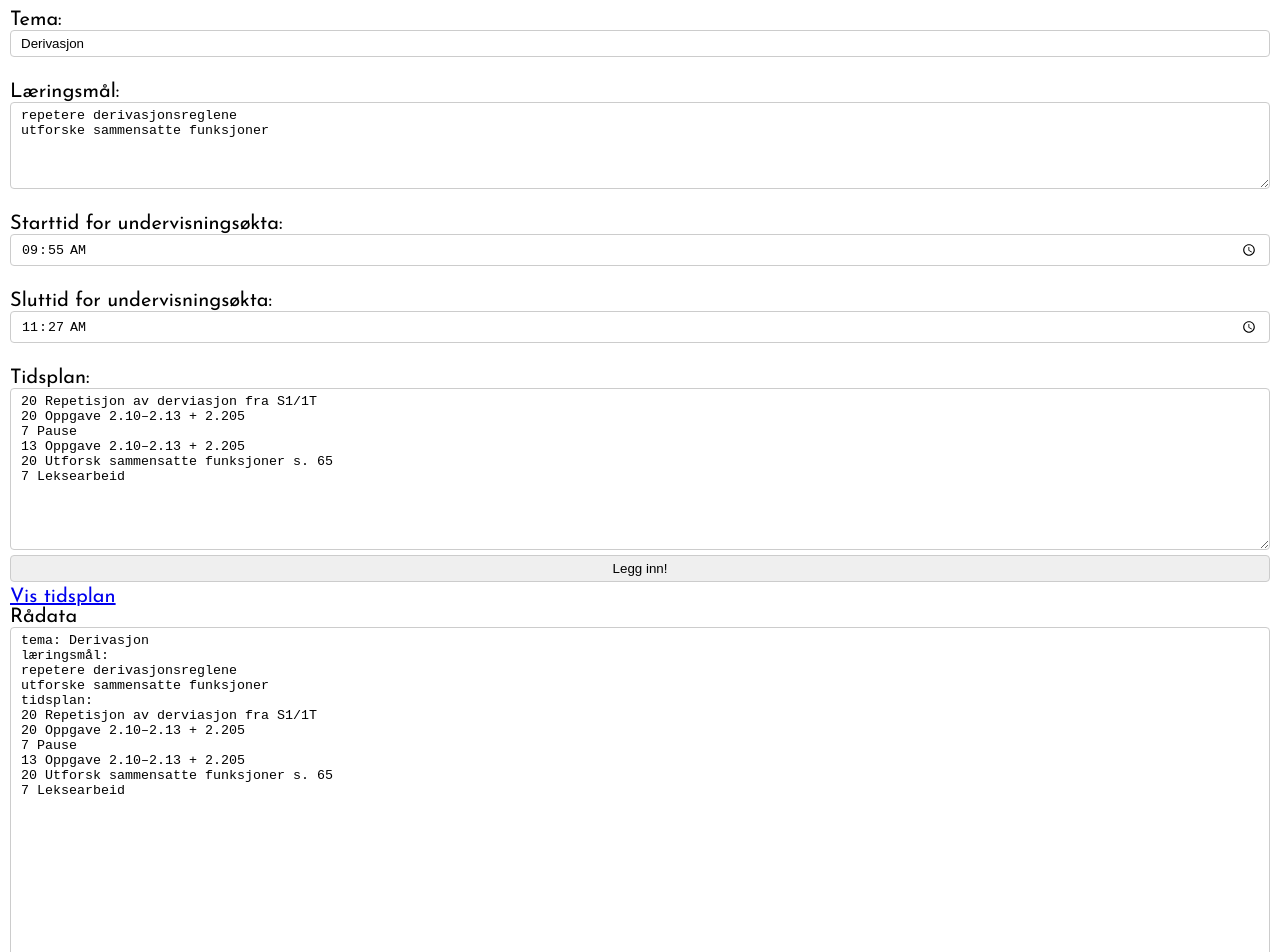
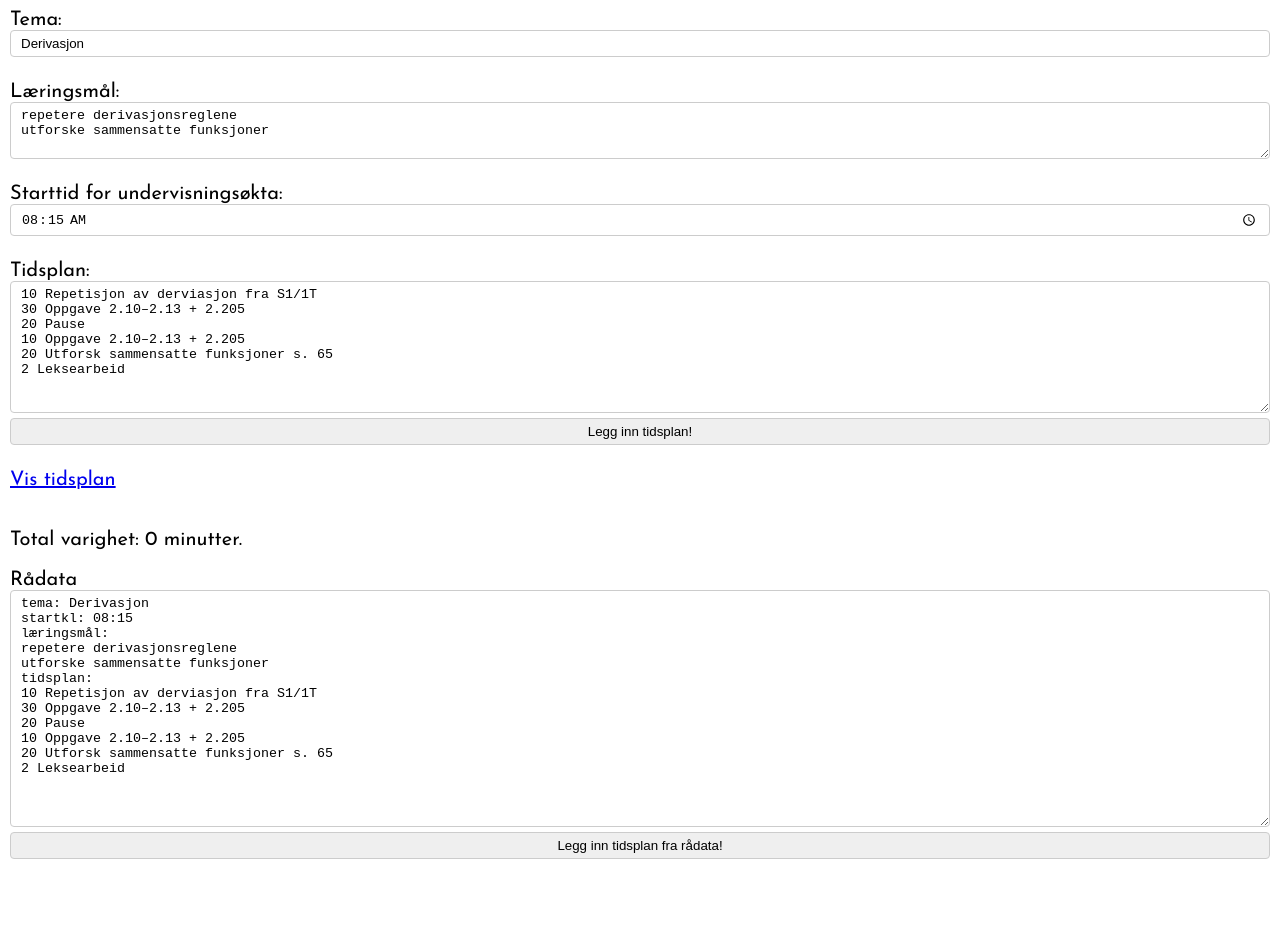
Before and after one commit to stalegjelsten/tidsplan-for-undervisning, a SvelteKit app: page /legg-tidsplan in a window 1280 px wide. Shown: the top 952 px of the page. After the commit the page ends 874 px from the top, so only its background shows below. Built offline with nearby package versions, Linux system fonts and the light colour scheme.

Commit message:
working dynamic page

```diff
--- a/src/routes/legg-tidsplan/+page.svelte
+++ b/src/routes/legg-tidsplan/+page.svelte
@@ -1,6 +1,6 @@
 <script>
 	import { tidsplan_inndata } from '../../stores';
-	const formatLaeringsmaal = (inndata) => {
+	const formaterLaeringsmaal = (inndata) => {
 		let result = '';
 		for (let i = 0; i < inndata.length; i++) {
 			const element = inndata[i];
@@ -8,95 +8,94 @@
 		}
 		return result.slice(0, -1);
 	};
-	$: combinedTextarea = [
-		'tema: ' + $tidsplan_inndata.tema,
-		'læringsmål:',
-		$tidsplan_inndata.laeringsmaal.join('\n'),
-		'tidsplan:',
-		placeHolderTidsplan
-	].join('\n');
 
-	const formatTidsplan = (inndata) => {
+	let totalVarighet = 0;
+
+	const formaterTidsplan = (inndata) => {
 		let result = '';
 		for (let i = 0; i < inndata.length; i++) {
 			const element = inndata[i];
-			let starttid = new Date();
-			starttid.setHours(Number(element.startkl.slice(0, 2)));
-			starttid.setMinutes(Number(element.startkl.slice(3, 5)));
-			let sluttid = new Date();
-			sluttid.setHours(Number(element.sluttkl.slice(0, 2)));
-			sluttid.setMinutes(Number(element.sluttkl.slice(3, 5)));
-			const diff = sluttid - starttid;
-			result = result + String(Math.round(diff / 60 / 1000)) + ' ' + element.innhold + '\n';
+			result = result + element.varighet + ' ' + element.innhold + '\n';
 		}
 		return result.slice(0, -1);
 	};
-	let placeHolderLaeringsmaal = formatLaeringsmaal($tidsplan_inndata.laeringsmaal);
-	let placeHolderTidsplan = formatTidsplan($tidsplan_inndata.tidsplan);
+
+	let placeHolderLaeringsmaal = formaterLaeringsmaal($tidsplan_inndata.laeringsmaal);
+	let placeHolderTidsplan = formaterTidsplan($tidsplan_inndata.tidsplan);
 	let placeHolderTema = $tidsplan_inndata.tema;
-	let placeHolderStart = $tidsplan_inndata.tidsplan[0].startkl;
-	let placeHolderSlutt = $tidsplan_inndata.tidsplan[$tidsplan_inndata.tidsplan.length - 1].sluttkl;
+	let placeHolderStart = $tidsplan_inndata.startkl;
 
-	const saveTidsplan = () => {
-		console.log(placeHolderLaeringsmaal.split('\n'));
+	const lagKombinertTekstfelt = () => {
+		return [
+			'tema: ' + $tidsplan_inndata.tema,
+			'startkl: ' + $tidsplan_inndata.startkl,
+			'læringsmål:',
+			$tidsplan_inndata.laeringsmaal.join('\n'),
+			'tidsplan:',
+			placeHolderTidsplan
+		].join('\n');
+	};
+
+	const lagreTidsplan = () => {
 		let laeringsmaal = placeHolderLaeringsmaal.split('\n');
 		const tidsplanRawArray = placeHolderTidsplan.split('\n');
 		let nyTidsplan = [];
-		const startTime = new Date();
-		startTime.setHours(Number(placeHolderStart.slice(0, 2)));
-		startTime.setMinutes(Number(placeHolderStart.slice(3, 5)));
-		let sluttDato = new Date();
-		sluttDato.setHours(Number(placeHolderSlutt.slice(0, 2)));
-		sluttDato.setMinutes(Number(placeHolderSlutt.slice(3, 5)));
-		const lessonDuration = Math.round((sluttDato - startTime) / 60 / 1000);
-		sluttDato = startTime;
+		let kumulativVarighet = 0;
 		for (let i = 0; i < tidsplanRawArray.length; i++) {
 			const element = tidsplanRawArray[i];
 			const id = i + 1;
-			let minStartkl = placeHolderStart;
-			if (i > 0) {
-				minStartkl = nyTidsplan[i - 1].sluttkl;
-			}
-			let minSluttkl = placeHolderSlutt;
-			const tempStarttid = sluttDato;
-			if (i == 0) {
-				sluttDato = new Date(
-					startTime.getTime() + Number(tidsplanRawArray[0].split(' ')[0]) * 60 * 1000
-				);
-				minSluttkl =
-					('0' + String(sluttDato.getHours())).slice(-2) +
-					':' +
-					('0' + String(sluttDato.getMinutes())).slice(-2);
-			} else if (i < tidsplanRawArray.length - 1 && i > 0) {
-				sluttDato = new Date(
-					sluttDato.getTime() + Number(tidsplanRawArray[i].split(' ')[0]) * 60 * 1000
-				);
-				minSluttkl =
-					('0' + String(sluttDato.getHours())).slice(-2) +
-					':' +
-					('0' + String(sluttDato.getMinutes())).slice(-2);
-			} else {
-				sluttDato = new Date();
-				sluttDato.setHours(Number(placeHolderSlutt.slice(0, 2)));
-				sluttDato.setMinutes(Number(placeHolderSlutt.slice(3, 5)));
-			}
-			const [first, ...innholdArray] = element.split(' ');
-			const bolkDuration = Math.round((sluttDato - tempStarttid) / 60 / 1000);
-
+			const [varighet, ...innholdArray] = element.split(' ');
 			nyTidsplan.push({
 				id: String(id),
-				startkl: minStartkl,
-				sluttkl: minSluttkl,
-				andel: Math.round((bolkDuration / lessonDuration) * 100),
+				varighet: Number(varighet),
 				innhold: innholdArray.join(' ')
 			});
+			kumulativVarighet += Number(varighet);
 		}
 		tidsplan_inndata.set({
 			tema: placeHolderTema,
+			startkl: $tidsplan_inndata.startkl,
 			laeringsmaal: laeringsmaal,
+			varighet: kumulativVarighet,
 			tidsplan: nyTidsplan
 		});
+		totalVarighet = kumulativVarighet;
+		combinedTextarea = lagKombinertTekstfelt();
 	};
+
+	const lagreRaadata = () => {
+		const raadataArray = combinedTextarea.split('\n');
+		const laeringsmaalIndex = raadataArray.indexOf('læringsmål:');
+		const tidsplanIndex = raadataArray.indexOf('tidsplan:');
+		const raadataTidsplanArray = raadataArray.slice(tidsplanIndex + 1, raadataArray.length - 1);
+		let nyTidsplan = [];
+		let kumulativVarighet = 0;
+		for (let i = 0; i < raadataTidsplanArray.length; i++) {
+			const element = raadataTidsplanArray[i];
+			const id = i + 1;
+			const [varighet, ...innholdArray] = element.split(' ');
+			nyTidsplan.push({
+				id: String(id),
+				varighet: Number(varighet),
+				innhold: innholdArray.join(' ')
+			});
+			kumulativVarighet += Number(varighet);
+		}
+		tidsplan_inndata.set({
+			tema: raadataArray[0].slice(6),
+			startkl: raadataArray[1].slice(9),
+			laeringsmaal: raadataArray.slice(laeringsmaalIndex + 1, tidsplanIndex),
+			varighet: kumulativVarighet,
+			tidsplan: nyTidsplan
+		});
+		totalVarighet = kumulativVarighet;
+		placeHolderLaeringsmaal = formaterLaeringsmaal($tidsplan_inndata.laeringsmaal);
+		placeHolderTema = $tidsplan_inndata.tema;
+		placeHolderStart = $tidsplan_inndata.startkl;
+		placeHolderTidsplan = formaterTidsplan($tidsplan_inndata.tidsplan);
+	};
+
+	let combinedTextarea = lagKombinertTekstfelt();
 </script>
 
 <head>
@@ -116,7 +115,7 @@
 	<textarea
 		name="laeringsmaal"
 		cols="50"
-		rows="5"
+		rows="3"
 		placeholder="Det første læringsmålet"
 		bind:value={placeHolderLaeringsmaal}
 	/>
@@ -126,25 +125,26 @@
 	<input type="time" name="starttid" bind:value={placeHolderStart} />
 	<br />
 
-	<label for="sluttid">Sluttid for undervisningsøkta:</label>
-	<input type="time" name="sluttid" bind:value={placeHolderSlutt} />
-	<br />
-
 	<label for="tidsplan">Tidsplan:</label>
 	<textarea
 		name="tidsplan"
 		id="tidsplan"
 		cols="50"
-		rows="10"
+		rows="8"
 		placeholder="15 Intro"
 		bind:value={placeHolderTidsplan}
 	/>
-	<button type="button" on:click={saveTidsplan}>Legg inn!</button>
-	<a href="vis-tidsplan">Vis tidsplan</a>
+	<button type="button" on:click={lagreTidsplan} name="submit tidsplan">Legg inn tidsplan!</button>
+	<p><a href="vis-tidsplan">Vis tidsplan</a></p>
+	<p>Total varighet: {totalVarighet} minutter.</p>
 
 	<label for="rawData">Rådata</label>
-	<textarea name="rawData" id="rawData" cols="30" rows="30" bind:value={combinedTextarea} />
+	<textarea name="rawData" id="rawData" cols="30" rows="15" bind:value={combinedTextarea} />
+	<button type="submit" name="submit rådata" on:click={lagreRaadata}
+		>Legg inn tidsplan fra rådata!</button
+	>
 </div>
+<div id="scrollbar" />
 
 <style>
 	:global(html) {
@@ -181,4 +181,11 @@
 	label {
 		margin-top: 1rem 0;
 	}
+	div#scrollbar {
+		visibility: hidden;
+		position: absolute;
+		z-index: 1;
+		bottom: -10rem;
+		overflow: hidden;
+	}
 </style>
--- a/src/stores.js
+++ b/src/stores.js
@@ -3,40 +3,30 @@ import { writable } from 'svelte/store';
 export const tidsplan_inndata = writable({
 	tema: 'Derivasjon',
 	laeringsmaal: ['repetere derivasjonsreglene', 'utforske sammensatte funksjoner'],
+	startkl: '08:15',
+	varighet: 92,
 	tidsplan: [
 		{
 			id: '1',
-			startkl: '09:55',
-			sluttkl: '10:15',
-			varighet: 20,
-			andel: 17,
+			varighet: 10,
 			innhold: 'Repetisjon av derviasjon fra S1/1T'
 		},
 		{
 			id: '2',
-			startkl: '10:20',
-			sluttkl: '10:40',
-			varighet: 20,
-			andel: 22,
+			varighet: 30,
 			innhold: 'Oppgave 2.10–2.13 + 2.205'
 		},
-		{ id: '3', startkl: '10:40', sluttkl: '10:47', andel: 11, innhold: 'Pause' },
+		{ id: '3', varighet: 20, innhold: 'Pause' },
 		{
 			id: '4',
-			startkl: '10:47',
-			sluttkl: '11:00',
-			varighet: 20,
-			andel: 22,
+			varighet: 10,
 			innhold: 'Oppgave 2.10–2.13 + 2.205'
 		},
 		{
 			id: '5',
-			startkl: '11:00',
-			sluttkl: '11:20',
 			varighet: 20,
-			andel: 17,
 			innhold: 'Utforsk sammensatte funksjoner s. 65'
 		},
-		{ id: '6', startkl: '11:20', sluttkl: '11:27', varighet: 20, andel: 17, innhold: 'Leksearbeid' }
+		{ id: '6', varighet: 2, innhold: 'Leksearbeid' }
 	]
 });
```
Also changed, not shown: src/routes/vis-tidsplan/+page.svelte (+67 -12 lines).
